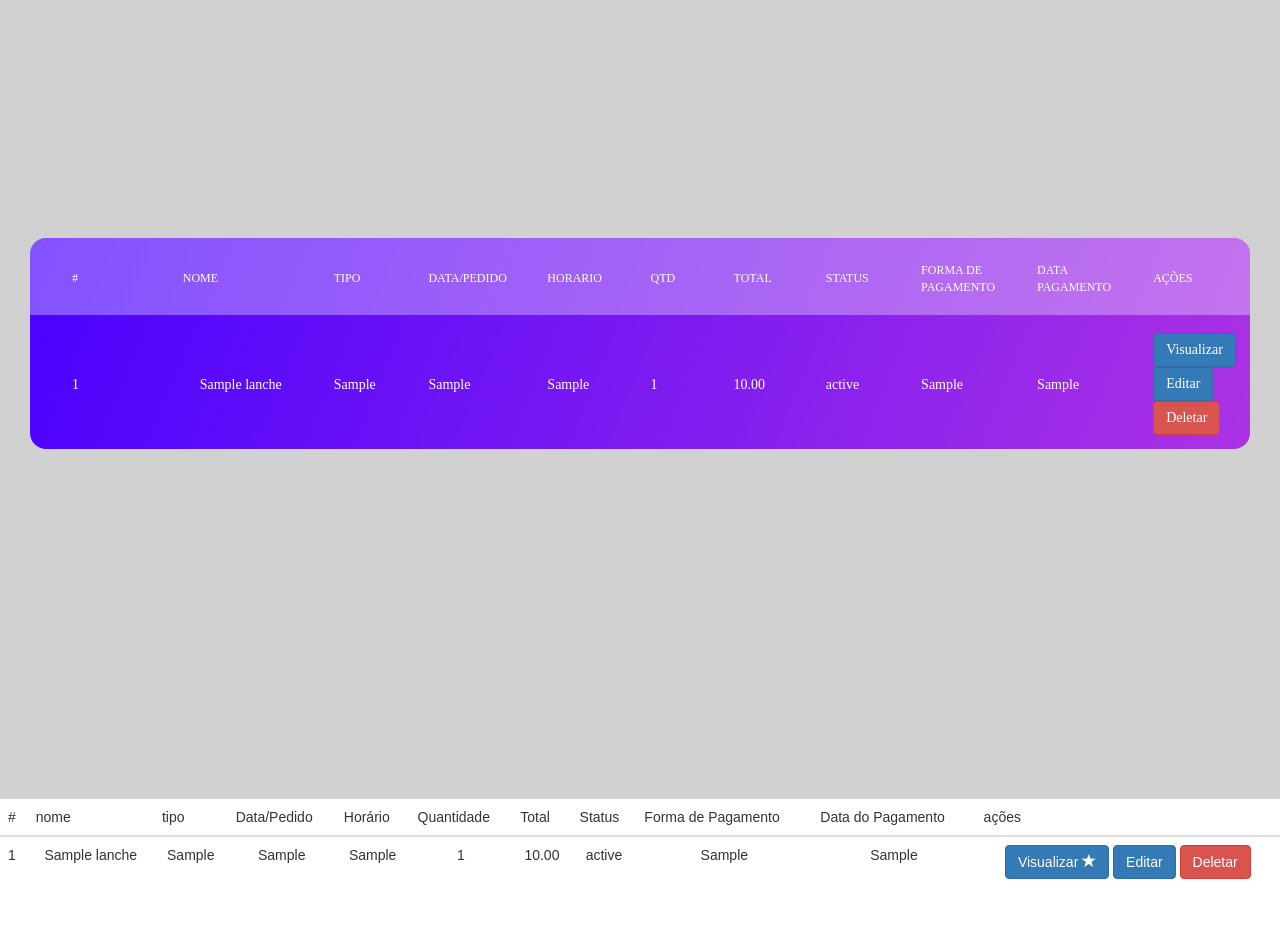
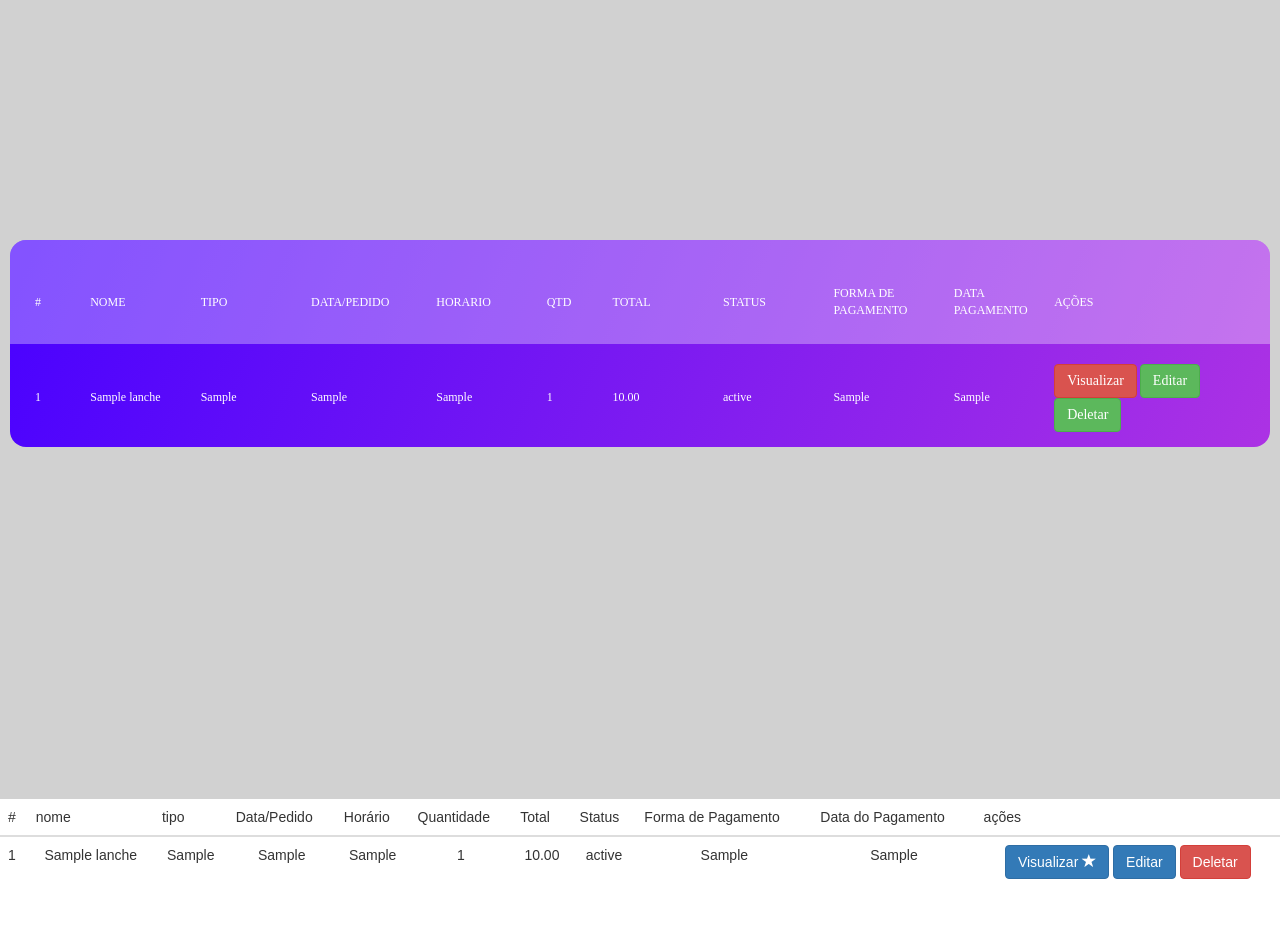
Before and after one commit to nayhanAraujo/PythonMedlanches2, a Django app: page / in a window 1280 px wide. Shown: the part 109-1061 px from the top of the page. Run offline with Django 4.2, Linux system fonts and the light colour scheme; tables that the repository leaves empty hold one stand-in row (values such as "Sample post"); some libraries are stand-ins or nearby versions; some web fonts are replaced.

Commit message:
consertando tabela

```diff
--- a/app/static/css/tabela/main.css
+++ b/app/static/css/tabela/main.css
@@ -102,18 +102,17 @@ iframe {
   background: #d1d1d1;
 
   display: -webkit-box;
-  display: -webkit-flex;
   display: -moz-box;
   display: -ms-flexbox;
   display: flex;
   align-items: center;
   justify-content: center;
   flex-wrap: wrap;
-  padding: 33px 30px;
+  padding: 10px 10px;
 }
 
 .wrap-table100 {
-  width: 1300px;
+  width: 100%;
 }
 
 /*//////////////////////////////////////////////////////////////////
@@ -129,281 +128,32 @@ th, td {
 }
 
 .column100 {
-  width: 130px;
+  width: 100px;
   padding-left: 25px;
 }
-
 .column100.column1 {
-  width: 265px;
-  padding-left: 42px;
+  width: 50px;
+  padding-left: 25px;
 }
-
+.column100.column2 {
+  width: 100px;
+  padding-left: 25px;
+}
+.column100.column11 {
+  width: 200px;
+  padding-left: 5px;
+}
 .row100.head th {
-  padding-top: 24px;
-  padding-bottom: 20px;
+  padding-top: 45px;
+  padding-bottom: 25px;
 }
 
 .row100 td {
-  padding-top: 18px;
-  padding-bottom: 14px;
+  padding-top: 20px;
+  padding-bottom: 15px;
 }
 
 
-/*==================================================================
-[ Ver1 ]*/
-.table100.ver1 td {
-  font-family: Montserrat-Regular;
-  font-size: 14px;
-  color: #808080;
-  line-height: 1.4;
-}
-
-.table100.ver1 th {
-  font-family: Montserrat-Medium;
-  font-size: 12px;
-  color: #fff;
-  line-height: 1.4;
-  text-transform: uppercase;
-
-  background-color: #36304a;
-}
-
-.table100.ver1 .row100:hover {
-  background-color: #f2f2f2;
-}
-
-.table100.ver1 .hov-column-ver1 {
-  background-color: #f2f2f2;
-}
-
-.table100.ver1 .hov-column-head-ver1 {
-  background-color: #484848 !important;
-}
-
-.table100.ver1 .row100 td:hover {
-  background-color: #6c7ae0;
-  color: #fff;
-}
-
-/*==================================================================
-[ Ver2 ]*/
-.table100.ver2 td {
-  font-family: Montserrat-Regular;
-  font-size: 14px;
-  color: #808080;
-  line-height: 1.4;
-}
-
-.table100.ver2 th {
-  font-family: Montserrat-Medium;
-  font-size: 12px;
-  color: #fff;
-  line-height: 1.4;
-  text-transform: uppercase;
-
-  background-color: #333333;
-}
-
-.table100.ver2 .row100:hover td {
-  background-color: #83d160;
-  color: #fff;
-}
-
-.table100.ver2 .hov-column-ver2 {
-  background-color: #83d160;
-  color: #fff;
-}
-
-.table100.ver2 .hov-column-head-ver2 {
-  background-color: #484848 !important;
-}
-
-.table100.ver2 .row100 td:hover {
-  background-color: #57b846;
-  color: #fff;
-}
-
-/*==================================================================
-[ Ver2 ]*/
-.table100.ver2 tbody tr:nth-child(even) {
-  background-color: #eaf8e6;
-}
-
-.table100.ver2 td {
-  font-family: Montserrat-Regular;
-  font-size: 14px;
-  color: #808080;
-  line-height: 1.4;
-}
-
-.table100.ver2 th {
-  font-family: Montserrat-Medium;
-  font-size: 12px;
-  color: #fff;
-  line-height: 1.4;
-  text-transform: uppercase;
-
-  background-color: #333333;
-}
-
-.table100.ver2 .row100:hover td {
-  background-color: #83d160;
-  color: #fff;
-}
-
-.table100.ver2 .hov-column-ver2 {
-  background-color: #83d160;
-  color: #fff;
-}
-
-.table100.ver2 .hov-column-head-ver2 {
-  background-color: #484848 !important;
-}
-
-.table100.ver2 .row100 td:hover {
-  background-color: #57b846;
-  color: #fff;
-}
-
-/*==================================================================
-[ Ver3 ]*/
-.table100.ver3 tbody tr {
-  border-bottom: 1px solid #e5e5e5;
-}
-
-.table100.ver3 td {
-  font-family: Montserrat-Regular;
-  font-size: 14px;
-  color: #808080;
-  line-height: 1.4;
-}
-
-.table100.ver3 th {
-  font-family: Montserrat-Medium;
-  font-size: 12px;
-  color: #fff;
-  line-height: 1.4;
-  text-transform: uppercase;
-
-  background-color: #6c7ae0;
-}
-
-.table100.ver3 .row100:hover td {
-  background-color: #fcebf5;
-}
-
-.table100.ver3 .hov-column-ver3 {
-  background-color: #fcebf5;
-}
-
-.table100.ver3 .hov-column-head-ver3 {
-  background-color: #7b88e3 !important;
-}
-
-.table100.ver3 .row100 td:hover {
-  background-color: #e03e9c;
-  color: #fff;
-}
-
-/*==================================================================
-[ Ver4 ]*/
-
-.table100.ver4 td {
-  font-family: Montserrat-Regular;
-  font-size: 14px;
-  color: #808080;
-  line-height: 1.4;
-}
-
-.table100.ver4 th {
-  font-family: Montserrat-Medium;
-  font-size: 12px;
-  color: #fff;
-  line-height: 1.4;
-  text-transform: uppercase;
-
-  background-color: #fa4251;
-}
-
-.table100.ver4 .row100:hover td {
-  color: #fa4251;
-}
-
-.table100.ver4 .hov-column-ver4 {
-  background-color: #ffebed;
-}
-
-.table100.ver4 .hov-column-head-ver4 {
-  background-color: #f95462 !important;
-}
-
-.table100.ver4 .row100 td:hover {
-  background-color: #ffebed;
-  color: #fa4251;
-}
-
-/*==================================================================
-[ Ver5 ]*/
-.table100.ver5 tbody tr:nth-child(even) {
-  background-color: #e9faff;
-}
-
-.table100.ver5 td {
-  font-family: Montserrat-Regular;
-  font-size: 14px;
-  color: #808080;
-  line-height: 1.4;
-  position: relative;
-}
-
-.table100.ver5 th {
-  font-family: Montserrat-Medium;
-  font-size: 12px;
-  color: #fff;
-  line-height: 1.4;
-  text-transform: uppercase;
-
-  background-color: #002933;
-}
-
-.table100.ver5 .row100:hover td {
-  color: #fe3e64;
-}
-
-.table100.ver5 .hov-column-ver5 {color: #fe3e64;}
-.table100.ver5 .hov-column-ver5::before {
-  content: "";
-  display: block;
-  position: absolute;
-  width: 100%;
-  height: 100%;
-  top: 0;
-  left: 0;
-  pointer-events: none;
-  border-left: 1px solid #f2f2f2;
-  border-right: 1px solid #f2f2f2;
-}
-
-.table100.ver5 .hov-column-head-ver5 {
-  background-color: #1a3f48 !important;
-  color: #fe3e64;
-}
-
-.table100.ver5 .row100 td:hover {
-  color: #fe3e64;
-}
-
-.table100.ver5 .row100 td:hover:before {
-  content: "";
-  display: block;
-  position: absolute;
-  width: 100%;
-  height: 100%;
-  top: 0;
-  left: 0;
-  pointer-events: none;
-  border: 1px solid #fe3e64;
-}
 
 /*==================================================================
 [ Ver6 ]*/
@@ -412,9 +162,9 @@ th, td {
   border-radius: 16px;
   overflow: hidden;
   background: #7918f2;
-  background: -webkit-linear-gradient(-68deg, #ac32e4 , #4801ff);
-  background: -o-linear-gradient(-68deg, #ac32e4 , #4801ff);
-  background: -moz-linear-gradient(-68deg, #ac32e4 , #4801ff);
+  background: -webkit-linear-gradient(-68deg, #ac32e4 , #FFFFFF);
+  background: -o-linear-gradient(-68deg, #ac32e4 , #FFFFFF);
+  background: -moz-linear-gradient(-68deg, #ac32e4 , #4FFFFFF);
   background: linear-gradient(-68deg, #ac32e4 , #4801ff);
 }
 
@@ -424,7 +174,7 @@ th, td {
 
 .table100.ver6 td {
   font-family: Montserrat-Regular;
-  font-size: 14px;
+  font-size: 12px;
   color: #fff;
   line-height: 1.4;
 }
--- a/app/templates/index.html
+++ b/app/templates/index.html
@@ -54,12 +54,12 @@
 								<th class="column100 column3" data-column="column3">Tipo</th>
 								<th class="column100 column4" data-column="column4">Data/Pedido</th>
 								<th class="column100 column5" data-column="column5">Horario</th>
-								<th class="column100 column6" data-column="column6">QTD</th>
+								<th class="column100 column1" data-column="column6">QTD</th>
 								<th class="column100 column7" data-column="column7">Total</th>
 								<th class="column100 column8" data-column="column8">Status</th>
-								<th class="column100 column8" data-column="column9">Forma de Pagamento</th>
-								<th class="column100 column8" data-column="column10">Data Pagamento</th>
-								<th class="column100 column8" data-column="acoes">Ações</th>
+								<th class="column100 column9" data-column="column9">Forma de Pagamento</th>
+								<th class="column100 column10" data-column="column10">Data Pagamento</th>
+								<th class="column100 column11" data-column="column11">Ações</th>
 
 
 
@@ -69,19 +69,19 @@
 						{% for dbs in db %}
 							<tr class="row100">
 								<td class="column100 column1" data-column="column0">{{dbs.id}}</td>
-								<td class="column100 column1" data-column="column1">{{dbs.nome}}</td>
-								<td class="column100 column2" data-column="column2">{{dbs.tipo}}</td>
-								<td class="column100 column3" data-column="column3">{{dbs.data_pedido}}</td>
-								<td class="column100 column4" data-column="column4">{{dbs.horario}}</td>
-								<td class="column100 column5" data-column="column5">{{dbs.qtd}}</td>
-								<td class="column100 column6" data-column="column6">{{dbs.total}}</td>
-								<td class="column100 column7" data-column="column7">{{dbs.status_pgto}}</td>
-								<td class="column100 column8" data-column="column8">{{dbs.tipo_pgto}}</td>
-								<td class="column100 column9" data-column="column9">{{dbs.data_pgto}}</td>
-								<td class="column100 column10" data-column="column10">
-									<a href="/view/{{dbs.id}}" class="btn btn-primary">Visualizar</a>
-									<a href="/edit/{{dbs.id}}" class="btn btn-primary">Editar</a>
-									<a href="/delete/{{dbs.id}}" class="btn btn-danger btnDel">Deletar</a>
+								<td class="column100 column2" data-column="column1">{{dbs.nome}}</td>
+								<td class="column100 column3" data-column="column2">{{dbs.tipo}}</td>
+								<td class="column100 column4" data-column="column3">{{dbs.data_pedido}}</td>
+								<td class="column100 column5" data-column="column4">{{dbs.horario}}</td>
+								<td class="column100 column1" data-column="column5">{{dbs.qtd}}</td>
+								<td class="column100 column7" data-column="column6">{{dbs.total}}</td>
+								<td class="column100 column8" data-column="column7">{{dbs.status_pgto}}</td>
+								<td class="column100 column9" data-column="column8">{{dbs.tipo_pgto}}</td>
+								<td class="column100 column10" data-column="column9">{{dbs.data_pgto}}</td>
+								<td class="column100 column11">
+									<a href="/view/{{dbs.id}}" class="btn btn-danger">Visualizar</a>
+									<a href="/edit/{{dbs.id}}" class="btn btn-success">Editar</a>
+									<a href="/delete/{{dbs.id}}" class="btn btn-success">Deletar</a>
 								</td>
 
 							</tr>
--- a/medlanchesfeliz/settings.py
+++ b/medlanchesfeliz/settings.py
@@ -81,7 +81,7 @@ DATABASES = {
         'PORT': '3306',
         'HOST': 'localhost',
         'USER': 'root',
-        'PASSWORD': ''
+        'PASSWORD': 'admin'
     }
 }
 
```
